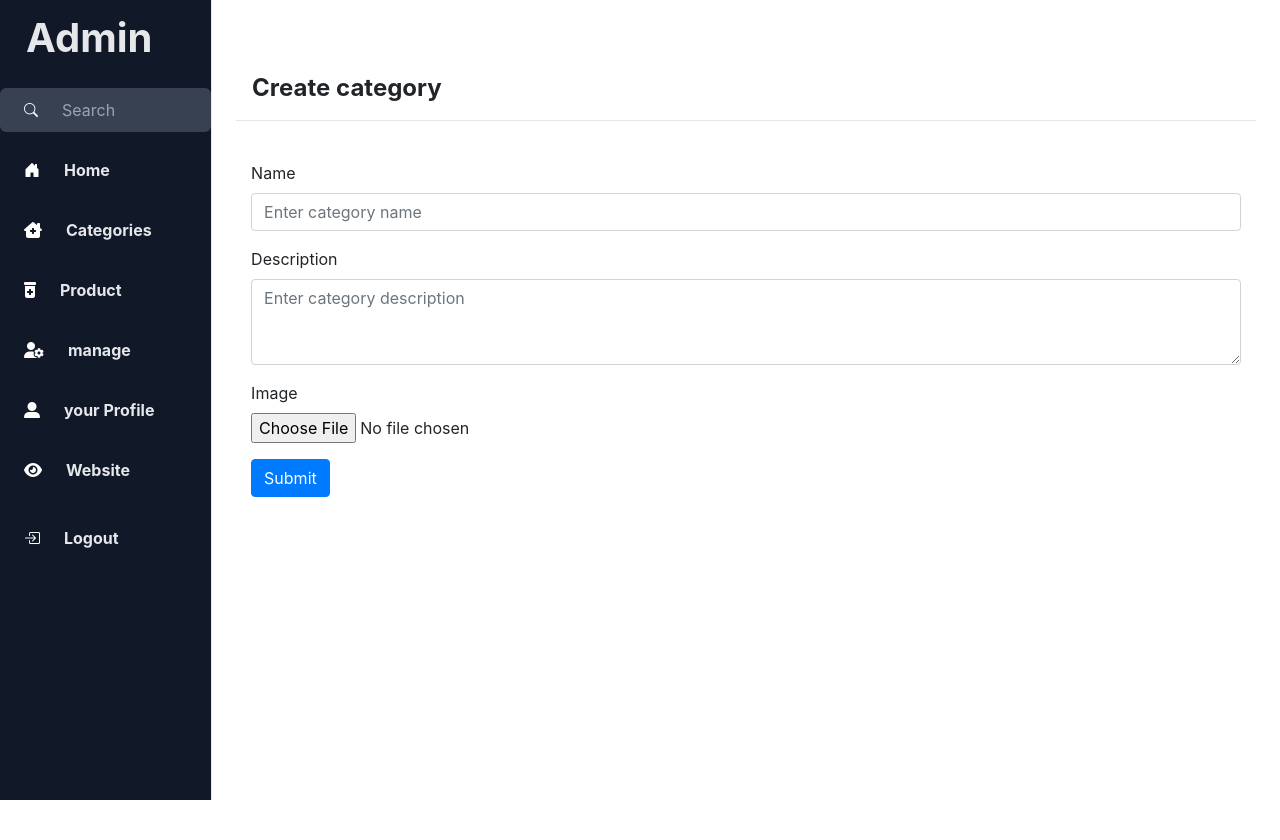
After one commit to soufianmoussa/MediConnect, a Laravel app: page /admin/categories/create in a window 1280 px wide. The commit adds this page. Run offline with Laravel 9, Linux system fonts and the light colour scheme; a user stored in the database is signed in; tables that the repository leaves empty hold one stand-in row (values such as "Sample post"); some libraries are stand-ins or nearby versions.

Commit message:
commit_1505

```diff
--- /dev/null
+++ b/app/Http/Controllers/AdminCategorieController.php
@@ -0,0 +1,48 @@
+<?php
+
+namespace App\Http\Controllers;
+
+use App\Models\categorie;
+use App\Models\Product;
+use Illuminate\Http\Request;
+
+class AdminCategorieController extends Controller
+{
+    public function index()
+    {
+        $categories = categorie::all();
+        return view('adminview.categories.index', compact('categories'));
+    }
+    public function create()
+    {
+        return view('adminview.categories.create');
+    }
+
+    public function store(Request $request)
+    {
+        $validatedData = $request->validate([
+            'name' => 'required|max:30',
+            'description' => 'nullable',
+            'imagepath' => 'required|image|mimes:jpeg,png,jpg,gif|max:2048', // Adjust max file size as needed
+        ]);
+
+        $imagePath = $request->file('imagepath')->store('category_images');
+
+        categorie::create([
+            'name' => $validatedData['name'],
+            'description' => $validatedData['description'],
+            'imagepath' => $imagePath,
+        ]);
+
+        return redirect()->route('admin/categories')->with('success', 'Category created successfully.');
+    }
+
+    // Remove the specified category from storage.
+    public function destroy(Categorie $category)
+    {
+        Product::where('categorie', $category->name)->delete();
+        $category->delete();
+        return redirect()->route('admin/categories')->with('success', 'Category deleted successfully.');
+    }
+
+}
--- /dev/null
+++ b/resources/views/adminview/categories/create.blade.php
@@ -0,0 +1,29 @@
+@extends('layouts.admin')
+
+@section('title', 'Create Category')
+
+@section('main')
+<div>
+    <h1 class="font-bold text-2xl ml-3">Create category</h1>
+    <hr /><br>
+
+    </div>
+    <div class="container">
+        <form action="{{ route('admin.categories.store') }}" method="POST" enctype="multipart/form-data">
+            @csrf
+            <div class="form-group">
+                <label for="name">Name</label>
+                <input type="text" class="form-control" id="name" name="name" placeholder="Enter category name" required>
+            </div>
+            <div class="form-group">
+                <label for="description">Description</label>
+                <textarea class="form-control" id="description" name="description" rows="3" placeholder="Enter category description"></textarea>
+            </div>
+            <div class="form-group">
+                <label for="imagepath">Image</label>
+                <input type="file" class="form-control-file" id="imagepath" name="imagepath" required>
+            </div>
+            <button type="submit" class="btn btn-primary">Submit</button>
+        </form>
+    </div>
+@endsection
--- /dev/null
+++ b/resources/views/adminview/manage_account/index.blade.php
@@ -0,0 +1,6 @@
+@extends('layouts.admin')
+@section('title','Manage')
+@section('main')
+
+
+@endsection
--- a/resources/views/forum/forum.blade.php
+++ b/resources/views/forum/forum.blade.php
@@ -19,7 +19,7 @@
                 <div class="card-body">
                     <h5 class="card-title">{{$post->title}}</h5>
                     <p class="card-text">{{$post->content}}</p>
-                    <a href="#" >Read More</a>
+                    <a href="{{route('details',['post_id'=>$post->id])}}" >Read More</a>
                 </div>
             </div>
             @endforeach
--- a/resources/views/layouts/admin.blade.php
+++ b/resources/views/layouts/admin.blade.php
@@ -10,6 +10,7 @@
     <title>@yield('title')</title>
     <link href="https://unpkg.com/tailwindcss@^2/dist/tailwind.min.css" rel="stylesheet" />
     <script src="https://cdn.jsdelivr.net/gh/alpinejs/alpine@v2.8.2/dist/alpine.min.js"></script>
+    <script src="https://kit.fontawesome.com/7f46041081.js" crossorigin="anonymous"></script>
     <link rel="stylesheet" href="https://cdn.jsdelivr.net/npm/bootstrap@4.0.0/dist/css/bootstrap.min.css" integrity="sha384-Gn5384xqQ1aoWXA+058RXPxPg6fy4IWvTNh0E263XmFcJlSAwiGgFAW/dAiS6JXm" crossorigin="anonymous">
     <link rel="stylesheet" href="https://cdn.jsdelivr.net/npm/bootstrap-icons@1.3.0/font/bootstrap-icons.css">
 </head>
@@ -35,22 +36,34 @@
                         <span class="text-[15px] ml-4 text-gray-200 font-bold">Home</span>
                     </div>
                 </a>
-                <a href="#">
+                <a href="{{route('admin/categories')}}">
                     <div class="p-2.5 mt-3 flex items-center rounded-md px-4 duration-300 cursor-pointer hover:bg-blue-600 text-white">
-                        <i class="bi bi-house-door-fill"></i>
-                        <span class="text-[15px] ml-4 text-gray-200 font-bold">Categorie</span>
+                        <i class="fas fa-clinic-medical"></i>
+                        <span class="text-[15px] ml-4 text-gray-200 font-bold">Categories</span>
                     </div>
                 </a>
                 <a href="{{route('admin/products')}}">
                     <div class="p-2.5 mt-3 flex items-center rounded-md px-4 duration-300 cursor-pointer hover:bg-blue-600 text-white">
-                        <i class="bi bi-bookmark-fill"></i>
+                        <i class="fas fa-prescription-bottle-alt"></i>
                         <span class="text-[15px] ml-4 text-gray-200 font-bold">Product</span>
+                    </div>
+                </a>
+                <a href="#">
+                    <div class="p-2.5 mt-3 flex items-center rounded-md px-4 duration-300 cursor-pointer hover:bg-blue-600 text-white">
+                        <i class="fas fa-user-cog"></i>
+                        <span class="text-[15px] ml-4 text-gray-200 font-bold">manage</span>
                     </div>
                 </a>
                 <a href="{{route('admin/profile')}}">
                     <div class="p-2.5 mt-3 flex items-center rounded-md px-4 duration-300 cursor-pointer hover:bg-blue-600 text-white">
-                        <i class="bi bi-bookmark-fill"></i>
-                        <span class="text-[15px] ml-4 text-gray-200 font-bold">Profile</span>
+                        <i class="fas fa-user-alt"></i>
+                        <span class="text-[15px] ml-4 text-gray-200 font-bold">your Profile</span>
+                    </div>
+                </a>
+                <a href="/">
+                    <div class="p-2.5 mt-3 flex items-center rounded-md px-4 duration-300 cursor-pointer hover:bg-blue-600 text-white">
+                        <i class="fas fa-eye"></i>
+                        <span class="text-[15px] ml-4 text-gray-200 font-bold">Website</span>
                     </div>
                 </a>
                 <form id="logout-form" action="{{ route('logout') }}" method="POST">
--- a/routes/web.php
+++ b/routes/web.php
@@ -1,5 +1,6 @@
 <?php
 
+use App\Http\Controllers\AdminCategorieController;
 use App\Http\Controllers\CommentController;
 use App\Http\Controllers\PostController;
 use Illuminate\Support\Facades\DB;
@@ -45,6 +46,7 @@ Route::get('/contact', function () {
 Route::get('/forum',[PostController::class,'index'])->name('forum');
 Route::get('/addpost',[PostController::class,'addpost'])->name('addpost');
 Route::post('/post', [PostController::class,'post'])->name('post');
+Route::post('/details/{post_id}', [PostController::class,'details'])->name('details');
 Route::post('/postsstore', [PostController::class,'store'])->name('posts.store');
 Route::post('/comments', [CommentController::class,'store'])->name('comments.store');
 
@@ -76,6 +78,7 @@ Route::middleware(['auth','user-access:user'])->group(function () {
 Route::middleware(['auth','user-access:admin'])->group(function () {
     Route::get('/admin/home',[HomeController::class,'adminhome'])->name('admin/home');
     Route::get('/admin/profile',[AdminController::class,'profilepage'])->name('admin/profile');
+    Route::post('/profile/update', [AdminController::class, 'update'])->name('profile.update');
     Route::get('/admin/products',[AdminProductController::class,'index'])->name('admin/products');
     Route::get('/admin/products/create',[AdminProductController::class,'create'])->name('/admin/products/create');
     Route::post('/admin/products/store',[AdminProductController::class,'store'])->name('/admin/products/store');
@@ -84,3 +87,11 @@ Route::middleware(['auth','user-access:admin'])->group(function () {
     Route::put('/admin/products/edit/{id_produit}',[AdminProductController::class,'update'])->name('/admin/products/update');
     Route::delete('/admin/poroducts/destroy/{id_produit}',[AdminProductController::class,'destroy'])->name('/admin/poroducts/destroy');
 });
+
+
+Route::middleware(['auth','user-access:admin'])->group(function () {
+    Route::get('/admin/categories',[AdminCategorieController::class,'index'])->name('admin/categories');
+    Route::get('/admin/categories/create', [AdminCategorieController::class, 'create'])->name('admin.categories.create');
+    Route::post('/admin/categories', [AdminCategorieController::class, 'store'])->name('admin.categories.store');
+    Route::delete('/admin/categories/{category}', [AdminCategorieController::class, 'destroy'])->name('admin.categories.destroy');
+});
```
Also changed, not shown: app/Http/Controllers/AdminController.php (+24 -0 lines), app/Http/Controllers/ManageUsersController.php (added, +39 -0 lines), app/Http/Controllers/PostController.php (+8 -0 lines), app/Models/categorie.php (added, +18 -0 lines), resources/views/adminview/categories/index.blade.php (added, +42 -0 lines), resources/views/adminview/profile.blade.php (+11 -1 lines), resources/views/forum/postdetail.blade.php (+62 -0 lines).
